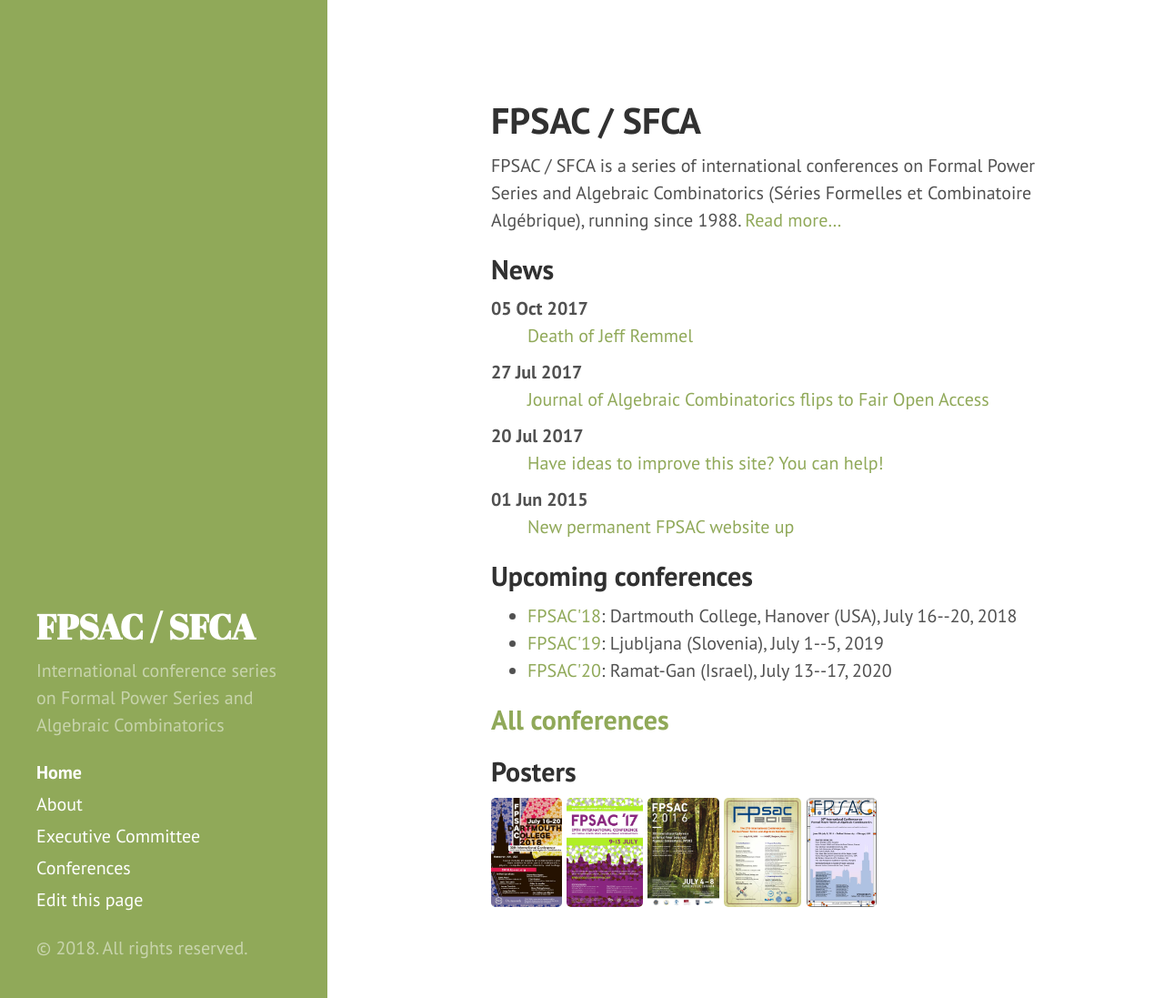
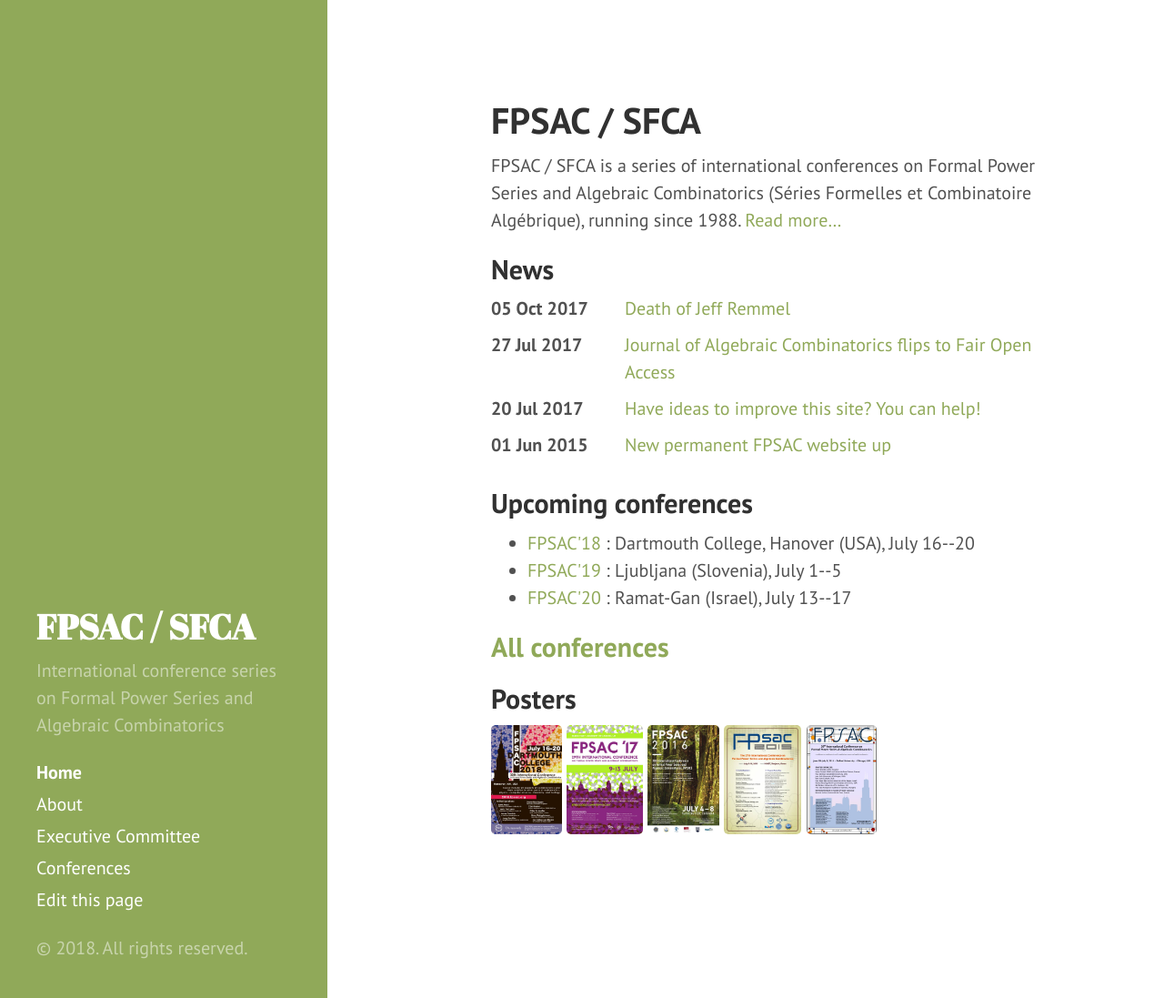
Before and after one commit to FPSAC/FPSAC.github.io, a Jekyll site: the page built from index.md, in a window 1280 px wide and 1097 px high. Shown: the whole window at 91% size. Built offline with Jekyll 4.4.1, drawn with Linux system fonts in a browser that asks for light colours.

Commit message:
Macro for printing out FPSAC'XXX

```diff
--- /dev/null
+++ b/_includes/fpsac.html
@@ -0,0 +1,6 @@
+{% comment %}
+  {% include fpsac.html conf=conf %}
+
+  Given the metadata for a conference, displays FPSAC'XX with a link to the conference page
+{% endcomment %}
+<a href="{{ include.conf.url }}">FPSAC'{% if include.conf.year >= 2000 and include.conf.year < 2010 %}0{{include.conf.year | modulo:10}}{% else %}{{include.conf.year | modulo:100}}{% endif %}</a>
--- a/index.md
+++ b/index.md
@@ -21,9 +21,9 @@
 <ul>
   {% for conf in site.confs %}
     {% if conf.year >= site.year %}
-      <li><a href="{{ conf.url }}">FPSAC'{{conf.year | modulo:100 }}</a>: {{conf.town}} ({{conf.country}}),
-        {% if conf.dates %} {{conf.dates}}, {% endif %}
-        {{conf.year}}
+      <li>{% include fpsac.html conf=conf %}:
+        {{conf.town}} ({{conf.country}}),
+        {% if conf.dates %} {{conf.dates}} {% endif %}
       </li>
     {% endif %}
   {% endfor %}
--- a/public/css/main.css
+++ b/public/css/main.css
@@ -8,3 +8,17 @@
   max-height: 6em;
   vertical-align: middle;
 }
+
+
+dl {
+  display: grid;
+  grid-template-columns: max-content auto;
+}
+
+dt {
+  grid-column-start: 1;
+}
+
+dd {
+  grid-column-start: 2;
+}
```
Also changed, not shown: confs/index.md (+4 -6 lines).
